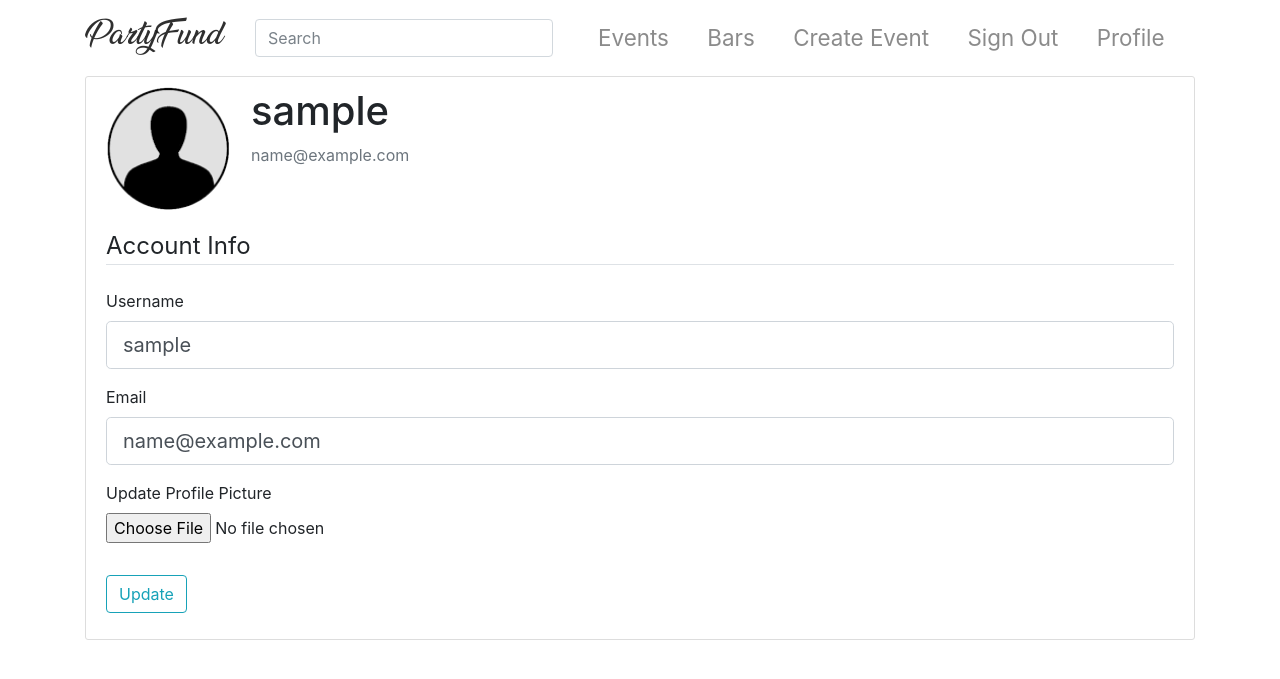
After one commit to dannywmarks/CP1-PARTYFUNDME, a Flask app: page /account in a window 1280 px wide. The commit adds this page. Shown: the top 679 px of the page. Run offline with Flask 2, Linux system fonts and the light colour scheme; the visitor is signed in with stand-in values (Sample User, id 1); data comes from the database, SQL or seed files in the repository; data that the repository does not hold is empty; parts of the project's set-up code (start-up, migrations or seed data) failed here and were passed over; some libraries are stand-ins or nearby versions.

Commit message:
profile pic update

```diff
--- a/partyfundme/__init__.py
+++ b/partyfundme/__init__.py
@@ -11,7 +11,7 @@ from flask_dance.contrib.google import make_google_blueprint, google
 from os import environ
 
 
-
+app = Flask(__name__)
 db = SQLAlchemy()
 login_manager = LoginManager()
 bcrypt = Bcrypt()
@@ -21,19 +21,27 @@ flaskAdmin = Admin(template_mode='bootstrap3')
 
 
 def create_app():
-    app = Flask(__name__, instance_relative_config=False)
+
 
     # Application Configuration
     app.config.from_object('config.Config')
 
     # Initialize Plugins
-    db.init_app(app) #SQLALCHEMY
-    bcrypt.init_app(app) #BCRYPT
-    login_manager.init_app(app) #FLASK LOGIN
-    csrf.init_app(app) #CRSFTOKEN FOR WTFORMS
-    mail.init_app(app) #FLASK MAIL
-    flaskAdmin.init_app(app) #FLASK ADMIN
-    # oauth.init_app(app) #OAUTH 2.0
+
+    #SQLALCHEMY
+    db.init_app(app)
+    #BCRYPT
+    bcrypt.init_app(app)
+     #FLASK LOGIN
+    login_manager.init_app(app)
+    #CRSFTOKEN FOR WTFORMS
+    csrf.init_app(app)
+    #FLASK MAIL
+    mail.init_app(app)
+    #FLASK ADMIN
+    flaskAdmin.init_app(app)
+    #OAUTH 2.0
+    # oauth.init_app(app)
 
     login_manager.login_view = "users.login"
 
@@ -77,10 +85,4 @@ def create_app():
     app.register_blueprint(payments_blueprint)
 
 
-    with app.app_context():
-    # Create Database Models
-        db.create_all()
-
-
-
     return app
--- a/partyfundme/static/style.css
+++ b/partyfundme/static/style.css
@@ -421,3 +421,25 @@ img {
   .carousel-inner .carousel-item-left{
     transform: translateX(0);
   }
+
+
+  /* User Profile */
+
+  .content-section {
+    background: #ffffff;
+    padding: 10px 20px;
+    border: 1px solid #dddddd;
+    border-radius: 3px;
+    margin-bottom: 20px;
+  }
+
+  .account-img {
+    height: 125px;
+    width: 125px;
+    margin-right: 20px;
+    margin-bottom: 16px;
+  }
+
+  .account-heading {
+    font-size: 2.5rem;
+  }
--- a/partyfundme/templates/includes/_navbar.html
+++ b/partyfundme/templates/includes/_navbar.html
@@ -47,10 +47,13 @@
           <a href="{{ url_for('main.home') }}" class="nav-link">Bars</a>
         </li>
         <li class="nav-item">
-          <a href="{{ url_for('events.signup') }}" class="nav-link">Create Event</a>
+          <a href="{{ url_for('events.new_event') }}" class="nav-link">Create Event</a>
         </li>
         <li class="nav-item">
           <a href="{{ url_for('users.logout') }}" class="nav-link">Sign Out</a>
+        </li>
+        <li class="nav-item">
+          <a href="{{ url_for('users.profile') }}" class="nav-link">Profile</a>
         </li>
         {% endif %}
       </ul>
--- a/partyfundme/users/forms.py
+++ b/partyfundme/users/forms.py
@@ -1,7 +1,10 @@
 """Sign-up & log-in forms."""
 from flask_wtf import FlaskForm
+from flask_wtf.file import FileField, FileAllowed
+from flask_login import current_user
 from wtforms import StringField, PasswordField, SubmitField
-from wtforms.validators import DataRequired, Email, EqualTo, Length, Optional
+from wtforms.validators import DataRequired, Email, EqualTo, Length, Optional, ValidationError
+from ..models import User
 
 
 class SignupForm(FlaskForm):
@@ -41,6 +44,16 @@ class SignupForm(FlaskForm):
     )
     # submit = SubmitField('Register')
 
+    def validate_username(self, username):
+       user = User.query.filter_by(username=username.data).first()
+       if user:
+           raise ValidationError('That username is taken. Please choose another')
+
+    def validate_email(self, email):
+       user = User.query.filter_by(email=email.data).first()
+       if user:
+           raise ValidationError('That email is taken. Please choose another')
+
 
 class LoginForm(FlaskForm):
     """User Log-in Form."""
@@ -53,3 +66,41 @@ class LoginForm(FlaskForm):
     )
     password = PasswordField('Password', validators=[DataRequired()])
     # submit = SubmitField('Log In')
+
+
+class UpdateAccountForm(FlaskForm):
+    """User Sign-up Form."""
+    name = StringField(
+        'Name',
+        validators=[DataRequired()]
+    )
+    email = StringField(
+        'Email',
+        validators=[
+            Length(min=6),
+            Email(message='Enter a valid email.'),
+            DataRequired()
+        ]
+    )
+    username = StringField(
+        'Username',
+        validators=[
+            Length(min=6),
+            DataRequired()
+        ]
+    )
+    picture = FileField('Update Profile Picture', validators=[FileAllowed(['png','jpg','gif'])])
+
+    submit = SubmitField('Update')
+
+    def validate_username(self, username):
+        if username.data != current_user.username:
+            user = User.query.filter_by(username=username.data).first()
+            if user:
+                raise ValidationError('That username is taken. Please choose another')
+
+    def validate_email(self, email):
+        if email.data != current_user.email:
+            user = User.query.filter_by(email=email.data).first()
+            if user:
+                raise ValidationError('That email is taken. Please choose another')
--- a/partyfundme/users/routes.py
+++ b/partyfundme/users/routes.py
@@ -1,13 +1,16 @@
 # pylint: disable=E1101
 from flask import render_template, Blueprint, redirect, request, url_for, flash, abort, session
-from .forms import LoginForm, SignupForm
+from .forms import LoginForm, SignupForm, UpdateAccountForm
 from ..models import db, User
+from partyfundme import app
 from itsdangerous import SignatureExpired
 from flask_mail import Message
 from flask_login import login_required, logout_user, current_user, login_user
 from .. import mail
 from .utils import serializer
 import requests, json
+import secrets
+import os
 
 
 users = Blueprint('users', __name__, template_folder='templates', static_folder='static')
@@ -46,7 +49,7 @@ def signup():
             db.session.commit()
 
             flash('User created!')
-            return redirect(url_for('main/main.home'))
+            return redirect(url_for('main.home'))
 
         flash('User Exists!')
     return render_template('users/signup.html', form=form)
@@ -105,6 +108,50 @@ def logout():
     logout_user()
     return redirect(url_for('users.login'))
 
+@users.route("/profile")
+@login_required
+def profile():
+    """User profile logic."""
+    form = UpdateAccountForm()
+
+    image_file = url_for('static', filename='profile_pics/' + current_user.image_file)
+    return render_template('/users/user-profile.html',
+                            image_file=image_file,  form=form)
+
+
+def save_picture(form_picture):
+    random_hex = secrets.token_hex(8)
+    _, f_ext = os.path.splitext(form_picture.filename)
+    picture_fn = random_hex + f_ext
+    picture_path = os.path.join(app.root_path, 'static/profile_pics', picture_fn)
+    form_picture.save(picture_path)
+
+    return picture_fn
+
+
+@users.route("/account", methods=['GET','POST'])
+@login_required
+def edit_profile():
+    """User profile logic."""
+    form = UpdateAccountForm()
+    if request.method == 'POST':
+        if form.picture.data:
+            picture_file = save_picture(form.picture.data)
+            current_user.image_file = picture_file
+        current_user.username = form.username.data
+        current_user.email = form.email.data
+        db.session.commit()
+        flash('Your account has been updated!', 'success')
+        return redirect(url_for('users.account'))
+
+    elif request.method == 'GET':
+        form.username.data = current_user.username
+        form.email.data = current_user.email
+
+    image_file = url_for('static', filename='profile_pics/' + current_user.image_file)
+    return render_template('/users/user-edit-profile.html',
+                            image_file=image_file,  form=form)
+
 
 
 
--- /dev/null
+++ b/partyfundme/users/templates/users/user-edit-profile.html
@@ -0,0 +1,61 @@
+{% extends "layout.html" %}
+{% block content %}
+<div class="container">
+
+
+    <div class="content-section">
+      <div class="media">
+        <img class="rounded-circle account-img" src="{{ image_file }}">
+        <div class="media-body">
+          <h2 class="account-heading">{{ current_user.username }}</h2>
+          <p class="text-secondary">{{ current_user.email }}</p>
+        </div>
+      </div>
+        <form method="POST" action="" enctype="multipart/form-data">
+            {{ form.hidden_tag() }}
+            <fieldset class="form-group">
+                <legend class="border-bottom mb-4">Account Info</legend>
+                <div class="form-group">
+                    {{ form.username.label(class="form-control-label") }}
+
+                    {% if form.username.errors %}
+                        {{ form.username(class="form-control form-control-lg is-invalid") }}
+                        <div class="invalid-feedback">
+                            {% for error in form.username.errors %}
+                                <span>{{ error }}</span>
+                            {% endfor %}
+                        </div>
+                    {% else %}
+                        {{ form.username(class="form-control form-control-lg") }}
+                    {% endif %}
+                </div>
+                <div class="form-group">
+                    {{ form.email.label(class="form-control-label") }}
+                    {% if form.email.errors %}
+                        {{ form.email(class="form-control form-control-lg is-invalid") }}
+                        <div class="invalid-feedback">
+                            {% for error in form.email.errors %}
+                                <span>{{ error }}</span>
+                            {% endfor %}
+                        </div>
+                    {% else %}
+                        {{ form.email(class="form-control form-control-lg") }}
+                    {% endif %}
+                </div>
+                <div class="form-group">
+                    {{ form.picture.label() }}
+                    {{ form.picture(class="form-control-file") }}
+                    {% if form.picture.errors %}
+                        {% for error in form.picture.errors %}
+                            <span class="text-danger">{{ error }}</span></br>
+                        {% endfor %}
+                    {% endif %}
+                </div>
+            </fieldset>
+            <div class="form-group">
+                {{ form.submit(class="btn btn-outline-info") }}
+            </div>
+        </form>
+    </div>
+  </div>
+{% endblock content %}
```
Also changed, not shown: partyfundme/events/forms.py (+4 -3 lines), partyfundme/events/routes.py (+5 -27 lines), partyfundme/events/templates/events/events_signup.html (+13 -8 lines), partyfundme/models.py (+13 -5 lines), partyfundme/users/templates/users/user-profile.html (added, +17 -0 lines), partyfundme/users/utils.py (+13 -0 lines), partyfundme/static/profile_pics/9ff6c0527d89a67c.jpg (added), partyfundme/static/users/profile_pics/c4992d3148528c9a.jpg (added), partyfundme/static/users/profile_pics/default-user.png (added), 1 other file.
